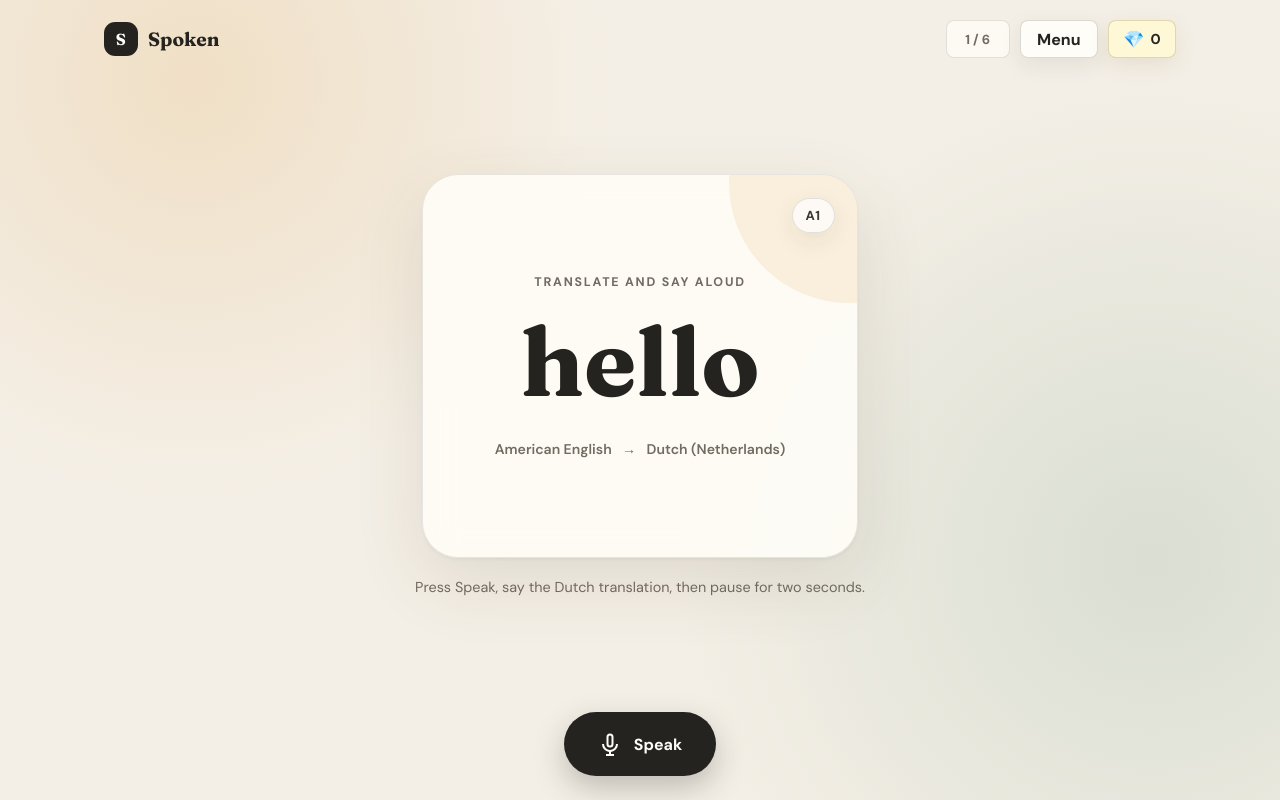
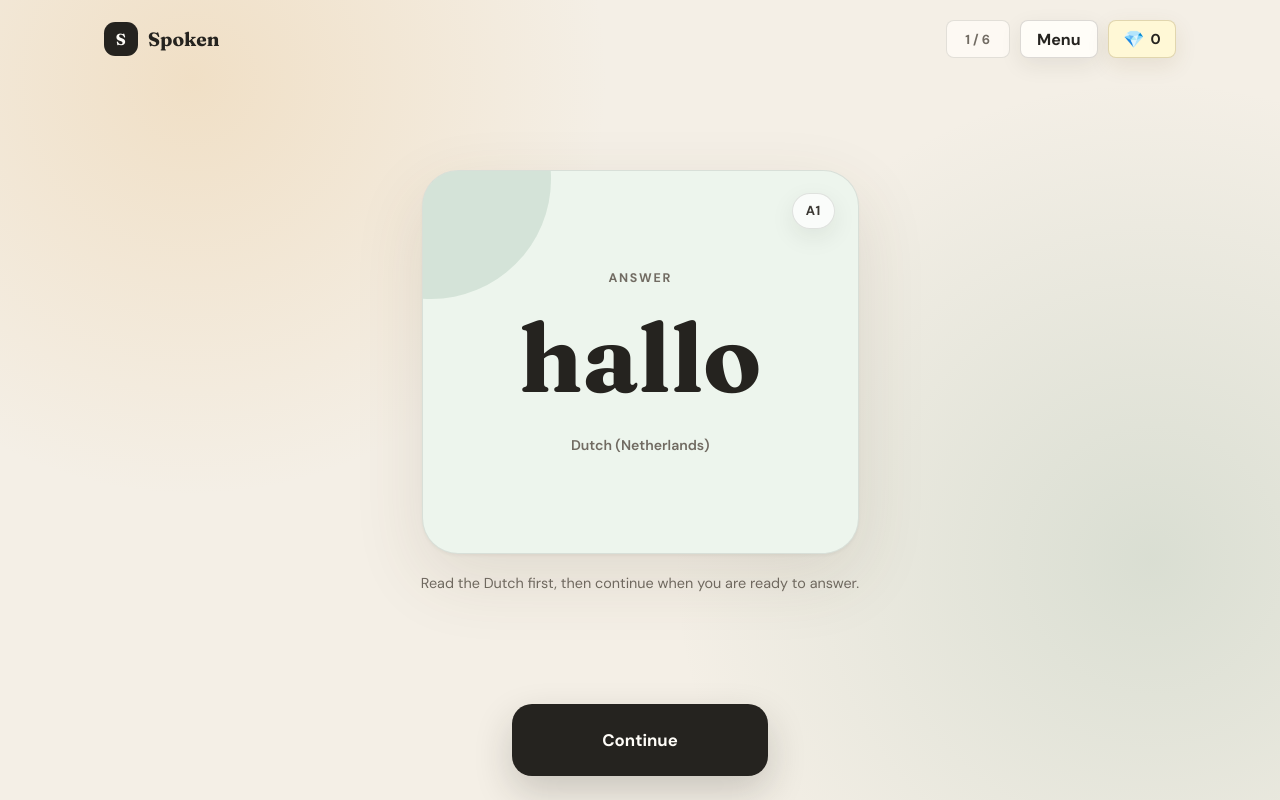
Before and after one commit to Viesha55555/lang, an Angular app: page / in a window 1280 px wide. Both pictures are taken after a click on the button "a1". Built offline with nearby package versions, Linux system fonts and the light colour scheme.

Commit message:
adding name first

```diff
--- a/src/app/core/domain/services/study-session.service.ts
+++ b/src/app/core/domain/services/study-session.service.ts
@@ -33,10 +33,12 @@ export class StudySessionService {
   readonly isListening = signal(false);
   readonly isLoading = signal(false);
   readonly error = signal<string | null>(null);
+  readonly needsIntro = signal(false);
   readonly canAnswer = computed(
     () =>
       this.currentCard() !== null &&
       this.lastResult() === null &&
+      !this.needsIntro() &&
       !this.isListening() &&
       !this.isLoading(),
   );
@@ -71,6 +73,7 @@ export class StudySessionService {
     this.practiceDeck.set(deck);
     this.currentCard.set(null);
     this.lastResult.set(null);
+    this.needsIntro.set(false);
     this.error.set(null);
     this.sessionQueue.set([]);
     this.sessionTotal.set(0);
@@ -97,6 +100,7 @@ export class StudySessionService {
     this.sessionQueue.set([]);
     this.sessionTotal.set(0);
     this.lastResult.set(null);
+    this.needsIntro.set(false);
     this.error.set(null);
     this.isListening.set(false);
     this.isLoading.set(false);
@@ -106,6 +110,15 @@ export class StudySessionService {
     this.error.set(null);
     this.lastResult.set(null);
     this.advanceSessionQueue();
+  }
+
+  continueIntro(): void {
+    if (!this.currentCard() || !this.needsIntro()) {
+      return;
+    }
+
+    this.error.set(null);
+    this.needsIntro.set(false);
   }
 
   async answerCurrentCard(): Promise<void> {
@@ -193,6 +206,7 @@ export class StudySessionService {
 
     this.sessionQueue.set(remainingCards);
     this.currentCard.set(nextCard ?? null);
+    this.needsIntro.set(nextCard?.status === 'new');
   }
 
   private gradeFromScore(score: number): ReviewGrade {
--- a/src/app/features/study/study-page.component.html
+++ b/src/app/features/study/study-page.component.html
@@ -34,12 +34,16 @@
       } @else if (session.currentCard(); as card) {
         <app-study-card
           [card]="card"
-          [revealed]="session.lastResult() !== null"
+          [revealed]="session.lastResult() !== null || session.needsIntro()"
           [answerPassed]="session.lastResult()?.passed ?? null"
         />
 
         @if (session.lastResult(); as result) {
           <app-study-result [result]="result" (next)="onNextPressed()" />
+        } @else if (session.needsIntro()) {
+          <p class="hint">
+            Read the Dutch first, then continue when you are ready to answer.
+          </p>
         } @else {
           <p class="hint">
             Press Speak, say the Dutch translation, then pause for two seconds.
@@ -69,11 +73,17 @@
 
     @if (session.currentCard()) {
       <footer class="mic-area">
-        <app-mic-button
-          [listening]="session.isListening()"
-          [disabled]="!session.canAnswer() && !session.isListening()"
-          (pressed)="onMicPressed()"
-        />
+        @if (session.needsIntro()) {
+          <button type="button" class="continue-button" (click)="onContinuePressed()">
+            Continue
+          </button>
+        } @else {
+          <app-mic-button
+            [listening]="session.isListening()"
+            [disabled]="!session.canAnswer() && !session.isListening()"
+            (pressed)="onMicPressed()"
+          />
+        }
       </footer>
     }
   } @else {
--- a/src/app/features/study/study-page.component.scss
+++ b/src/app/features/study/study-page.component.scss
@@ -188,6 +188,27 @@
   padding: 1rem 1rem calc(1.5rem + env(safe-area-inset-bottom));
 }
 
+.continue-button {
+  min-width: min(100%, 16rem);
+  min-height: 4.5rem;
+  padding: 0 2rem;
+  border: 0;
+  border-radius: 1.25rem;
+  background: #25231f;
+  color: #fffdf8;
+  font-size: 1.05rem;
+  font-weight: 900;
+  box-shadow: 0 1rem 2.4rem rgb(37 35 31 / 0.2);
+}
+
+.continue-button:hover {
+  background: #3a352e;
+}
+
+.continue-button:active {
+  transform: translateY(1px);
+}
+
 .empty-state {
   display: grid;
   place-items: center;
--- a/src/app/features/study/study-page.component.ts
+++ b/src/app/features/study/study-page.component.ts
@@ -41,6 +41,10 @@ export class StudyPageComponent {
     void this.session.loadNextCard();
   }
 
+  onContinuePressed(): void {
+    this.session.continueIntro();
+  }
+
   onMenuCardPressed(deck: PracticeDeck): void {
     void this.session.startPractice(deck);
   }
```
